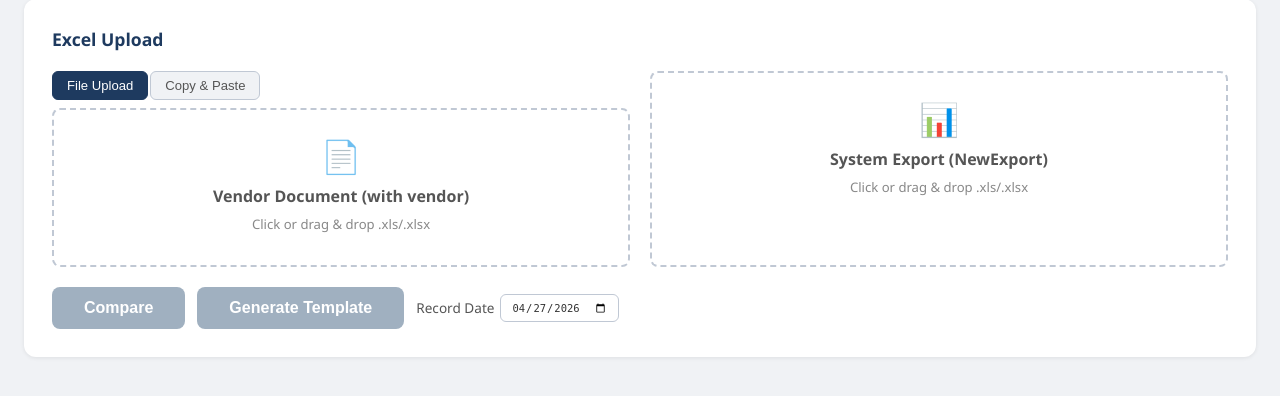
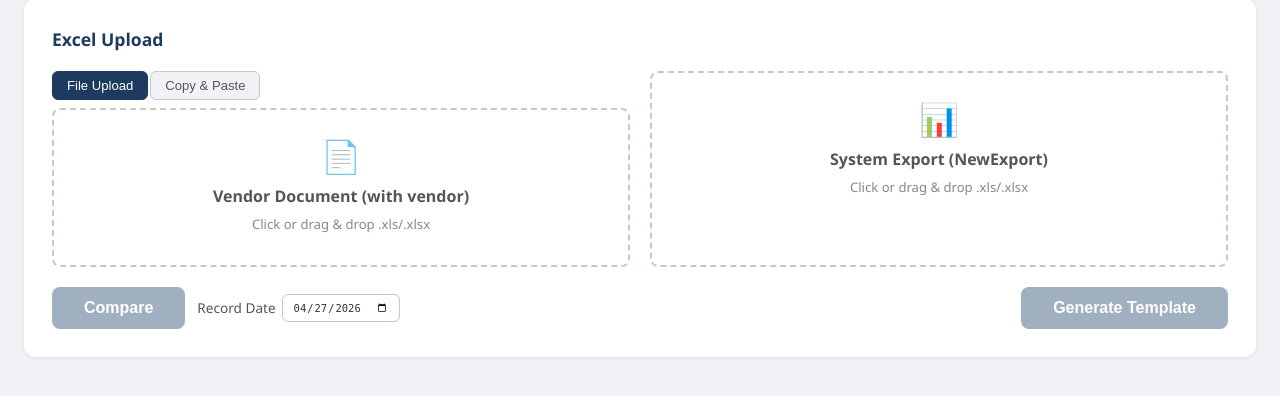
Before and after one commit to umfanet/issueManager, a Flask app: page / in a window 1280 px wide. Shown: the part 98-494 px from the top of the page. Run offline with Flask 3, Linux system fonts and the light colour scheme; data comes from the database, SQL or seed files in the repository; data that the repository does not hold is empty.

Commit message:
Reorganize button layout for clearer UX
- Upload area: Compare + Record Date (left), Generate Template (right)
- Export/Download buttons moved to dashboard header (output actions)
- Smaller export buttons to reduce visual weight
- Clear separation: input actions vs output actions

Co-Authored-By: Claude Opus 4.6 (1M context) <noreply@anthropic.com>

```diff
--- a/static/app.js
+++ b/static/app.js
@@ -635,7 +635,7 @@ async function loadDashboard() {
 
         if (issues.length === 0) {
             // No issues yet - show dashboard only if milestones exist
-            document.getElementById('exportBtn').style.display = 'none';
+            document.getElementById('dashboardExportBar').style.display = 'none';
             if ((data.milestones || []).length > 0) {
                 document.getElementById('dashboard').classList.add('active');
             } else {
@@ -679,9 +679,9 @@ async function loadDashboard() {
         renderTimelines(data.timelines);
         renderBottleneck(data.bottleneck);
 
-        // Show dashboard & export button
+        // Show dashboard & export bar
         document.getElementById('dashboard').classList.add('active');
-        document.getElementById('exportBtn').style.display = 'inline-block';
+        document.getElementById('dashboardExportBar').style.display = 'flex';
     } catch (e) {
         console.error('Dashboard load error:', e);
     }
@@ -745,8 +745,9 @@ async function doCompare() {
         document.querySelectorAll('.tab-btn').forEach(b => b.classList.remove('active'));
         document.querySelector('.tab-btn').classList.add('active');
 
-        // Show dashboard
+        // Show dashboard & download button
         document.getElementById('dashboard').classList.add('active');
+        document.getElementById('dashboardExportBar').style.display = 'flex';
         document.getElementById('downloadBtn').style.display = 'inline-block';
 
         // Reload timeline & bottleneck only (don't overwrite compare data)
--- a/static/style.css
+++ b/static/style.css
@@ -214,10 +214,45 @@ body {
     background: #a0b0c0;
     cursor: not-allowed;
 }
-.btn-row {
+.btn-export-sm, .btn-download-sm {
+    padding: 6px 16px;
+    border: none;
+    border-radius: 6px;
+    font-size: 0.85em;
+    font-weight: 600;
+    cursor: pointer;
+    transition: all 0.2s;
+}
+.btn-export-sm {
+    background: #6f42c1;
+    color: white;
+}
+.btn-export-sm:hover { background: #5a32a3; }
+.btn-download-sm {
+    background: #28a745;
+    color: white;
+}
+.btn-download-sm:hover { background: #218838; }
+.action-bar {
+    display: flex;
+    justify-content: space-between;
+    align-items: center;
+}
+.action-left {
     display: flex;
     gap: 12px;
     align-items: center;
+}
+.action-right {
+    display: flex;
+    gap: 12px;
+    align-items: center;
+}
+.dashboard-export-bar {
+    display: flex;
+    gap: 10px;
+    justify-content: flex-end;
+    margin-bottom: 16px;
 }
 .date-input {
     display: flex;
--- a/templates/index.html
+++ b/templates/index.html
@@ -49,18 +49,20 @@
                     <input type="file" id="systemFile" accept=".xls,.xlsx">
                 </div>
             </div>
-            <div class="btn-row">
+            <div class="action-bar">
+                <div class="action-left">
                     <button class="btn btn-primary" id="compareBtn" disabled onclick="doCompare()">Compare</button>
-                <button class="btn btn-template" id="templateBtn" disabled onclick="doGenerateTemplate()">Generate Template</button>
                     <div class="date-input">
                         <label for="recordDate">Record Date</label>
                         <input type="date" id="recordDate">
                     </div>
-                <button class="btn btn-download" id="downloadBtn" style="display:none" onclick="doDownload()">Download Updated Excel</button>
-                <button class="btn btn-export" id="exportBtn" style="display:none" onclick="doExportIssues()">Export Issue List</button>
                     <div class="loading" id="loading">
                         <div class="spinner"></div>
                         <span>Processing...</span>
+                    </div>
+                </div>
+                <div class="action-right">
+                    <button class="btn btn-template" id="templateBtn" disabled onclick="doGenerateTemplate()">Generate Template</button>
                 </div>
             </div>
             <div class="error-msg" id="errorMsg"></div>
@@ -68,6 +70,10 @@
 
         <!-- Dashboard -->
         <div class="dashboard" id="dashboard">
+            <div class="dashboard-export-bar" id="dashboardExportBar" style="display:none">
+                <button class="btn btn-export-sm" onclick="doExportIssues()">Export Issue List</button>
+                <button class="btn btn-download-sm" id="downloadBtn" style="display:none" onclick="doDownload()">Download Compare Result</button>
+            </div>
             <div class="summary-cards">
                 <div class="card total">
                     <div class="number" id="statTotal">0</div>
```
Lines whose indentation alone changed are shown as unchanged.
